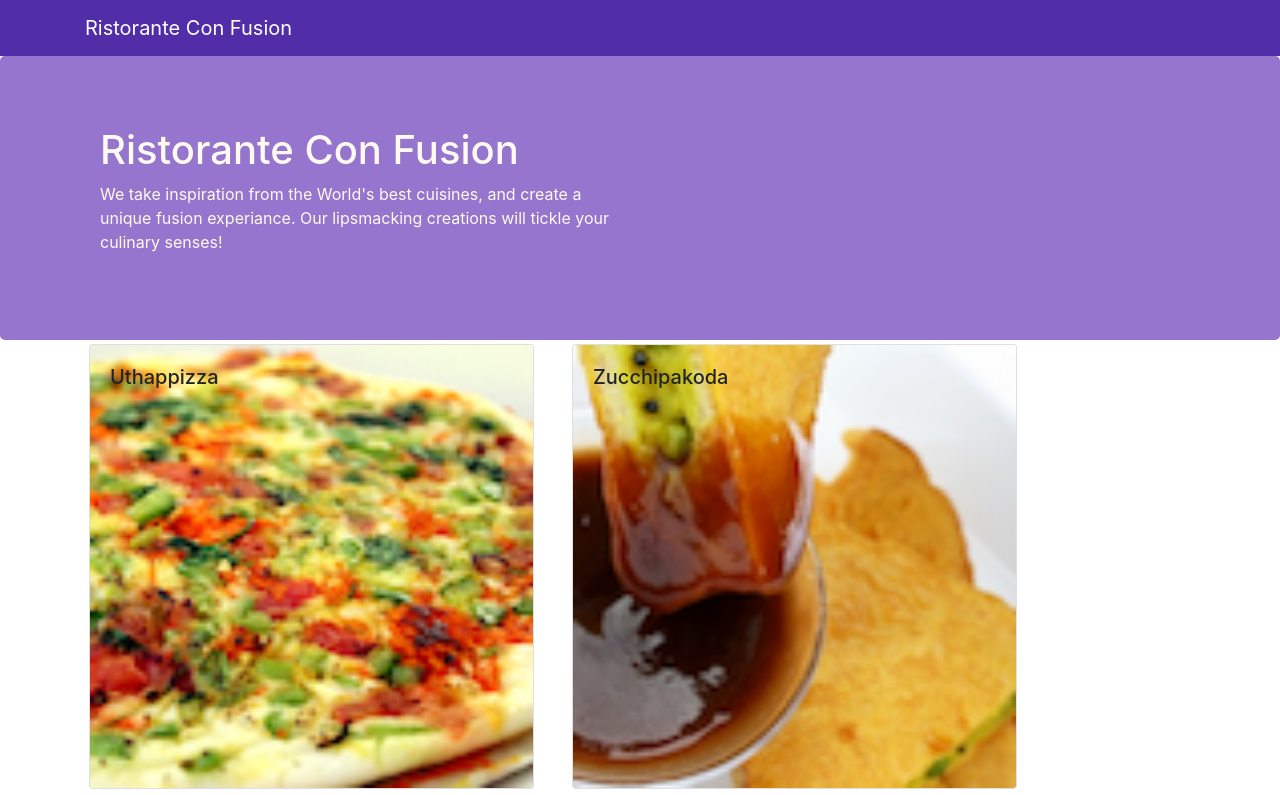
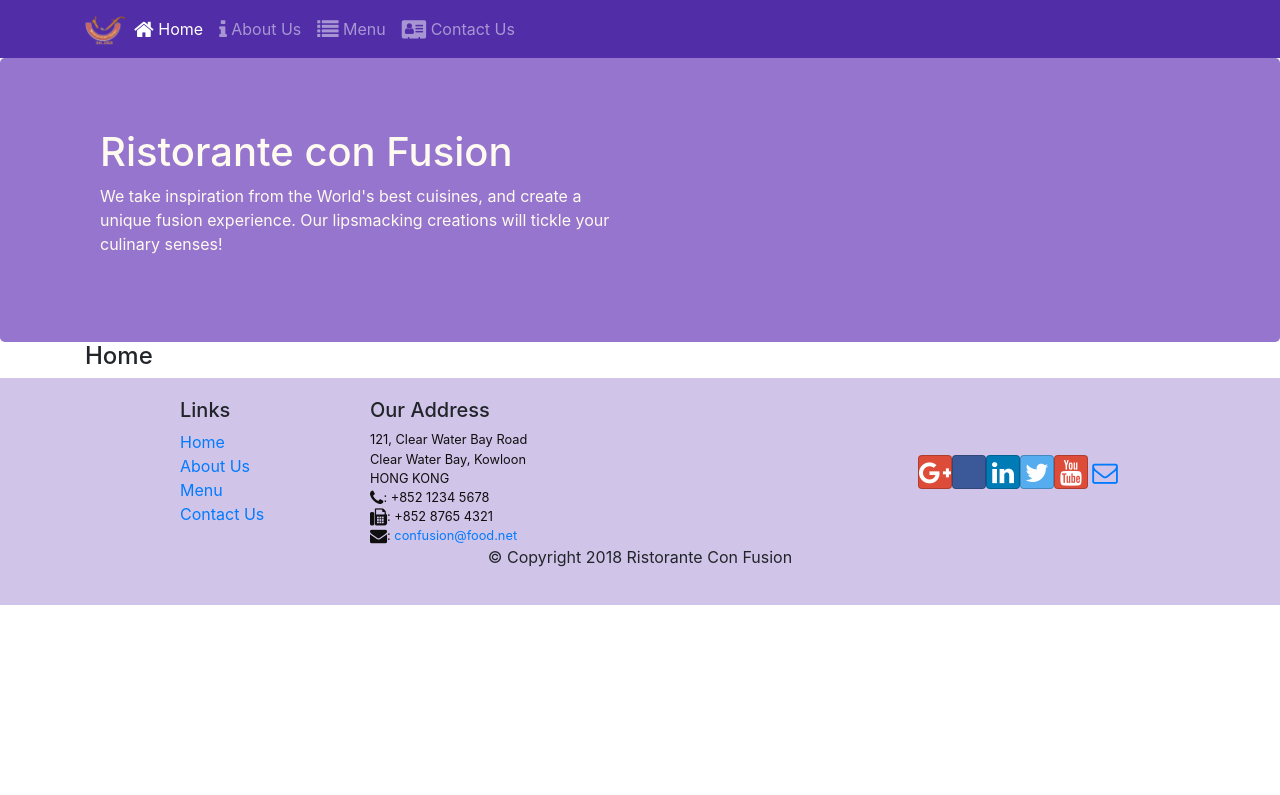
Before and after one commit to MichaelWHamilton/confusion, a React (Create React App) app: page /home in a window 1280 px wide. Shown: the top 795 px of the page. Built offline with nearby package versions, Linux system fonts and the light colour scheme.

Commit message:
React Router

```diff
--- a/package.json
+++ b/package.json
@@ -13,6 +13,7 @@
     "react": "^18.3.1",
     "react-dom": "^18.3.1",
     "react-popper": "0.9.2",
+    "react-router-dom": "^7.2.0",
     "react-scripts": "5.0.1",
     "reactstrap": "^5.0.0",
     "web-vitals": "^2.1.4"
--- a/src/App.js
+++ b/src/App.js
@@ -4,6 +4,8 @@
 import { Navbar, NavbarBrand } from 'reactstrap';
 import Menu from './components/MenuComponent';
 import {DISHES} from './shared/dishes';
+import { BrowserRouter } from "react-router-dom";
+
 import Main from './components/MainComponent';
 
 
@@ -17,9 +19,11 @@
 
   render() {
     return (
-      <div className="App">
-        <Main />
-      </div>
+      <BrowserRouter>
+        <div className="App">
+          <Main />
+        </div>
+      </BrowserRouter>
     );
   }
 }
--- a/src/components/FooterComponent.js
+++ b/src/components/FooterComponent.js
@@ -1,4 +1,5 @@
 import React from 'react';
+import { Link } from 'react-router-dom';
 
 function Footer(props) {
     return(
@@ -8,10 +9,10 @@
                     <div className="col-4 offset-1 col-sm-2">
                         <h5>Links</h5>
                         <ul className="list-unstyled">
-                            <li><a href="#">Home</a></li>
-                            <li><a href="#">About</a></li>
-                            <li><a href="#">Menu</a></li>
-                            <li><a href="contactus.html">Contact</a></li>
+                            <li><Link to='/home'>Home</Link></li>
+                            <li><Link to='/aboutus'>About Us</Link></li>
+                            <li><Link to='/menu'>Menu</Link></li>
+                            <li><Link to='/contactus'>Contact Us</Link></li>
                         </ul>
                     </div>
                     <div className="col-7 col-sm-5">
--- a/src/components/HeaderComponent.js
+++ b/src/components/HeaderComponent.js
@@ -1,27 +1,77 @@
 import React, { Component } from 'react';
-import { Navbar, NavbarBrand, Jumbotron } from 'reactstrap';
-import '../App.css';
+import { Nav, Navbar, NavbarBrand, NavbarToggler, Collapse, NavItem, Jumbotron } from 'reactstrap';
+import { NavLink } from 'react-router-dom';
 class Header extends Component{
+    constructor(props){
+        super(props);
+        this.toggleNav = this.toggleNav.bind(this);
+        this.state={
+            isNavOpen: false
+        };
+    }
+
+    toggleNav(){
+        this.setState({
+            isNavOpen: !this.state.isNavOpen
+        });
+    }
+
     render(){
         return(
-            <React.Fragment>
-                <Navbar dark>
+            <div>
+                <Navbar dark expand="md">
                     <div className="container">
-                        <NavbarBrand href="/">Ristorante Con Fusion</NavbarBrand>
+                        <NavbarToggler onClick={this.toggleNav} />
+                        <NavbarBrand className="mr-auto" href="/"><img src='assets/images/logo.png' height="30" width="41" alt='Ristorante Con Fusion' /></NavbarBrand>
+                        <Collapse isOpen={this.state.isNavOpen} navbar>
+                            <Nav navbar>
+                            <NavItem>
+                                <NavLink className="nav-link" to='/home'><span className="fa fa-home fa-lg"></span> Home</NavLink>
+                            </NavItem>
+                            <NavItem>
+                                <NavLink className="nav-link" to='/aboutus'><span className="fa fa-info fa-lg"></span> About Us</NavLink>
+                            </NavItem>
+                            <NavItem>
+                                <NavLink className="nav-link" to='/menu'><span className="fa fa-list fa-lg"></span> Menu</NavLink>
+                            </NavItem>
+                            <NavItem>
+                                <NavLink className="nav-link" to='/contactus'><span className="fa fa-address-card fa-lg"></span> Contact Us</NavLink>
+                            </NavItem>
+                            </Nav>
+                        </Collapse>
                     </div>
                 </Navbar>
                 <Jumbotron>
                     <div className="container">
                         <div className="row row-header">
                             <div className="col-12 col-sm-6">
-                                <h1>Ristorante Con Fusion</h1>
-                                <p>We take inspiration from the World's best cuisines, and create a unique fusion experiance. Our lipsmacking creations will tickle your culinary senses!</p>
+                                <h1>Ristorante con Fusion</h1>
+                                <p>We take inspiration from the World's best cuisines, and create a unique fusion experience. Our lipsmacking creations will tickle your culinary senses!</p>
                             </div>
                         </div>
                     </div>
                 </Jumbotron>
-            </React.Fragment>
+            </div>
         );
+        // return(
+        //     <React.Fragment>
+        //         <Navbar dark>
+        //             <div className="container">
+        //                 <NavbarBrand href="/">Ristorante Con Fusion</NavbarBrand>
+        //             </div>
+        //         </Navbar>
+        //         <Jumbotron>
+        //             <div className="container">
+        //                 <div className="row row-header">
+        //                     <div className="col-12 col-sm-6">
+        //                         <h1>Ristorante Con Fusion</h1>
+        //                         <p>We take inspiration from the World's best cuisines, and create a unique fusion experiance. Our lipsmacking creations will tickle your culinary senses!</p>
+        //                     </div>
+        //                 </div>
+        //             </div>
+        //         </Jumbotron>
+        //     </React.Fragment>
+        // );
     }
 }
 
--- /dev/null
+++ b/src/components/HomeComponent.js
@@ -0,0 +1,11 @@
+import React from "react";
+
+function Home(props){
+    return(
+        <div className="container">
+            <h4>Home</h4>
+        </div>
+    );
+}
+
+export default Home;
--- a/src/components/MainComponent.js
+++ b/src/components/MainComponent.js
@@ -1,10 +1,15 @@
 import React, { Component } from 'react';
 import { Navbar, NavbarBrand } from 'reactstrap';
+import {Routes, Route, Navigate } from 'react-router-dom'
 import Menu from './MenuComponent';
 import DishDetail from './DishdetailComponent';
 import { DISHES } from '../shared/dishes';
 import Header from './HeaderComponent';
 import Footer from './FooterComponent';
+import Home from './HomeComponent';
+
+;
+
 
 class Main extends Component {
     constructor(props) {
@@ -20,18 +25,32 @@
     }
 
     render(){
+
+        const HomePage = () => {
+            return(
+                <Home />
+            );
+        }
+
+
+
         return(
             <div>
-                {/* <Navbar dark color="primary">
-                    <div className="container">
-                        <NavbarBrand href="/">Ristorante Con Fusion</NavbarBrand>
-                    </div>
-                </Navbar> */}
-                <Header />
+                <Header/>
+                <Routes>
+                    {/* routes replaces switch, and navigate replaces redirect */}
+                    <Route path='/home' element={<Home/>} />
+                    <Route exactpath='/menu' element={<Menu dishes={this.state.dishes} />} />
+                    <Route path="*" element={<Navigate to="/home" />} /> {/* Redirect unknown routes */}
+                </Routes>
+
+                <Footer/>
+                {/* <Header />
                 <Menu dishes={this.state.dishes} onClick={(dishId) => this.onDishSelected(dishId)} />
                 <DishDetail  dish={this.state.dishes.filter((dish) => dish.id === this.state.selectedDish)[0]} />
-                <Footer />
+                <Footer /> */}
             </div>
+
         );
     }
 }
--- a/src/components/MenuComponent.js
+++ b/src/components/MenuComponent.js
@@ -3,8 +3,7 @@
 
     function RenderMenuItem ({dish, onClick}) {
         return (
-            <Card
-                onClick={() => onClick(dish.id)}>
+            <Card >
                 <CardImg width="100%" src={dish.image} alt={dish.name} />
                 <CardImgOverlay>
                     <CardTitle>{dish.name}</CardTitle>
```
Also changed, not shown: 1 other file (tests, documents, lock files or other folders).
